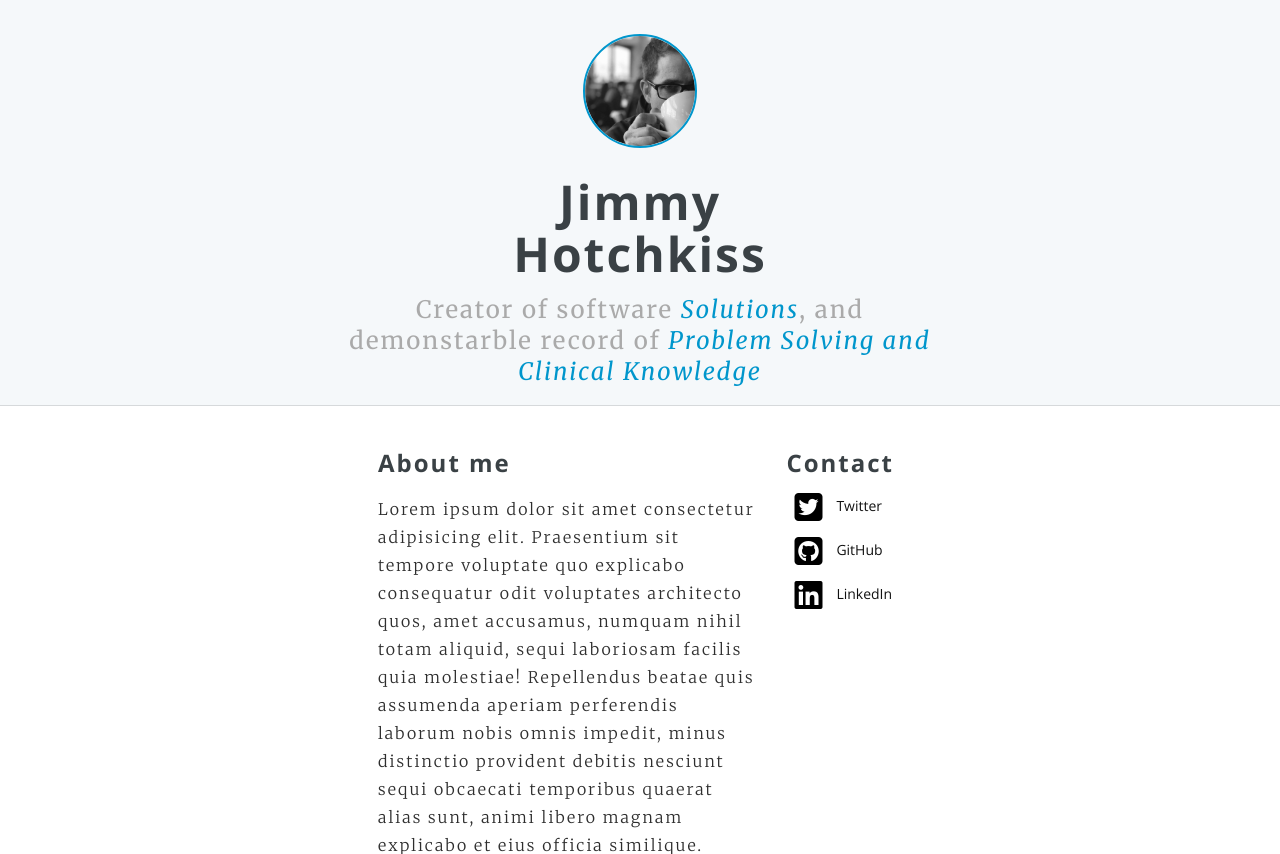
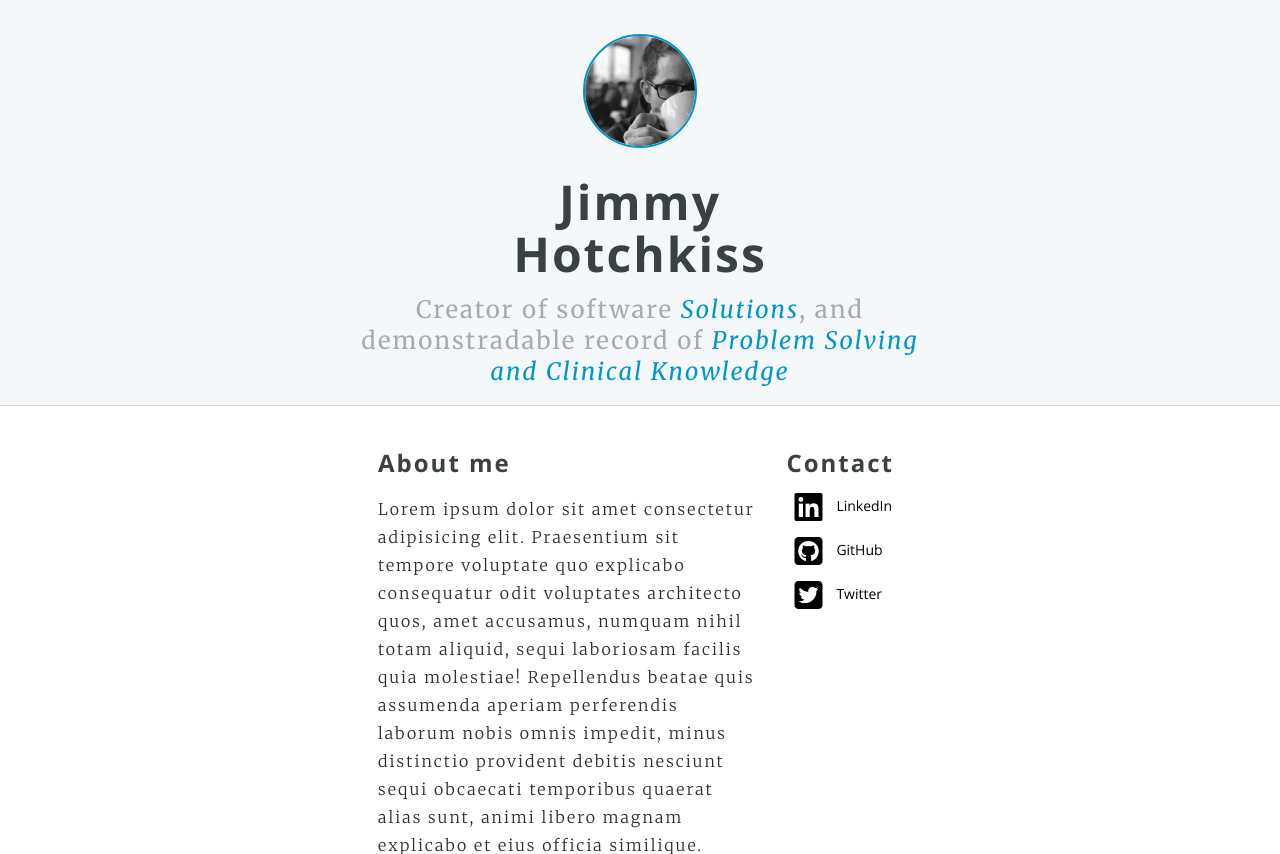
Before and after one commit to JimHotchkiss/portfolio, a PHP site: page / in a window 1280 px wide. Shown: the part 57-911 px from the top of the page. Run offline with PHP 8.4, Linux system fonts and the light colour scheme; some libraries are stand-ins or nearby versions.

Commit message:
Edited the contact link tags and some content text.

```diff
--- a/assets/css/style.css
+++ b/assets/css/style.css
@@ -278,9 +278,15 @@ nav {
   margin-left: 14px;
 }
 
-.contact-name h5:hover{
+.contact-name a:hover{
   cursor: pointer;
   color: #0096cc;
+  transition: 0.3s;
+}
+
+.contact-name a {
+  text-decoration: none;
+  color: #000;
   transition: 0.3s;
 }
 
--- a/index.html
+++ b/index.html
@@ -60,8 +60,7 @@
         </div>
         <div class="card-text-div">
           <p class="card-text-body">
-            Creator of software <span class="card-text-span">Solutions</span>,
-            and demonstarble record of
+            Creator of software <span id="software-span" class="card-text-span">Solutions</span>, and demonstradable record of
             <span class="card-text-span"
               >Problem Solving and Clinical Knowledge</span
             >
@@ -99,10 +98,10 @@
         </div>
         <div class="contact-card">
           <div class="contact-img">
-            <i class="fab fa-twitter-square fa-2x"></i>
+            <i class="fab fa-linkedin fa-2x"></i>
           </div>
           <div class="contact-name">
-            <h5 class="contact-name-text">Twitter</h5>
+            <h5 class="contact-name-text"><a href="https://www.linkedin.com/in/jimmyhotchkiss" target="_blank">LinkedIn</a></h5>
           </div>
         </div>
         <div class="contact-card">
@@ -110,19 +109,18 @@
             <i class="fab fa-github-square fa-2x"></i>
           </div>
           <div class="contact-name">
-            <h5 class="contact-name-text">GitHub</h5>
+            <h5 class="contact-name-text"><a href="https://github.com/JimHotchkiss" target="_blank">GitHub</a></h5>
           </div>
         </div>
         <div class="contact-card">
           <div class="contact-img">
-            <i class="fab fa-linkedin fa-2x"></i>
+            <i class="fab fa-twitter-square fa-2x"></i>
           </div>
           <div class="contact-name">
-            <h5 class="contact-name-text">LinkedIn</h5>
+            <h5 class="contact-name-text"><a href="https://twitter.com/jh8up" target="_blank">Twitter</a></h5>
           </div>
         </div>
       </div>
-
       <!-- end contact div-->
       <!-- end about-contact-container-->
     </div>
```
